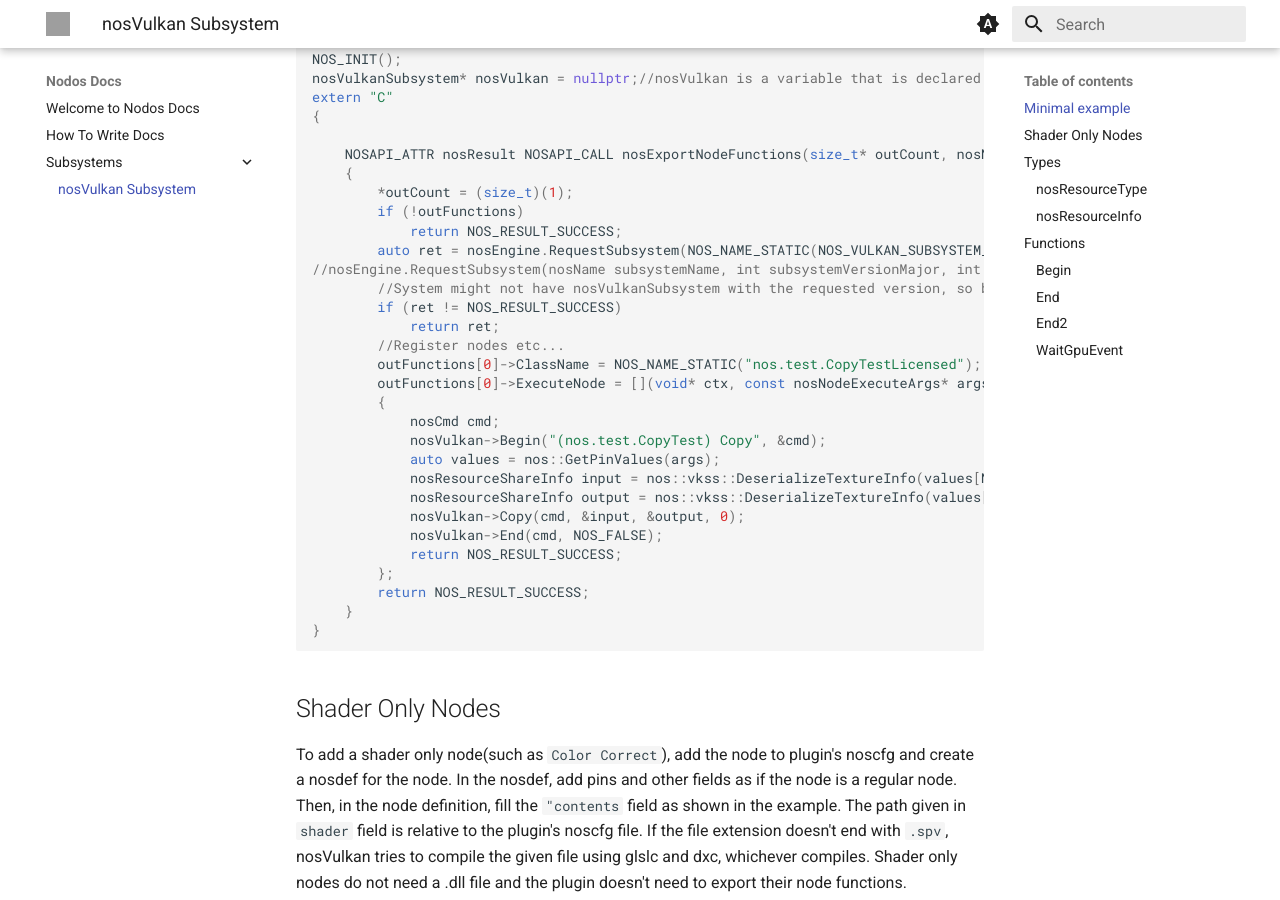
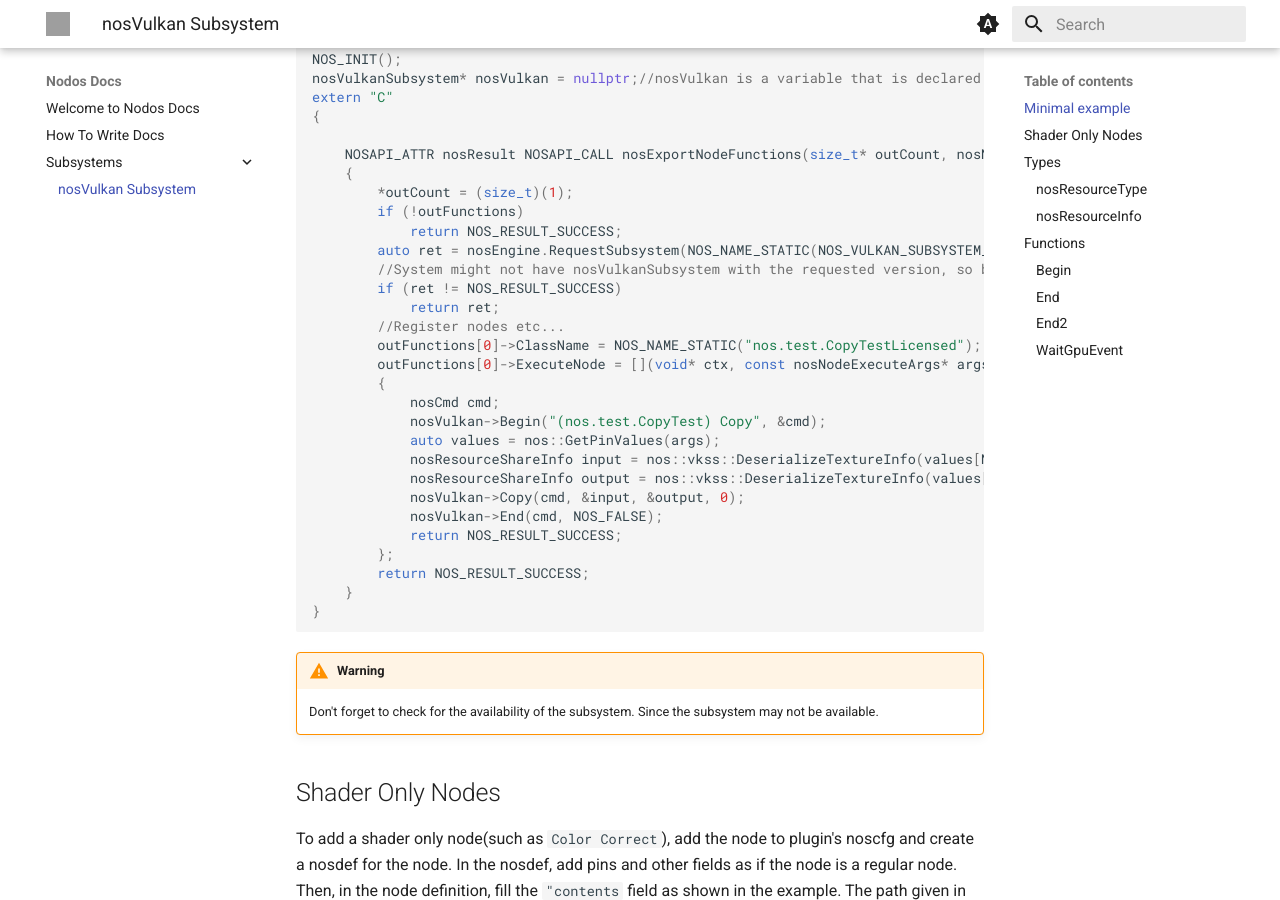
Before and after one commit to nodos-dev/docs, an MkDocs documentation site: the page built from docs/Subsystems/nosVulkan.md, in a window 1280 px wide and 900 px high, scrolled down 1040 px. Built offline with MkDocs 1.6.1 and Material for MkDocs 9.7.7, drawn with Linux system fonts in a browser that asks for light colours; grey boxes are pictures that could not be loaded.

Commit message:
Enabled admonition in mkdocs config and added Warning for subsystem availability check

````diff
--- a/docs/Subsystems/nosVulkan.md
+++ b/docs/Subsystems/nosVulkan.md
@@ -43,7 +43,6 @@ extern "C"
 		if (!outFunctions)
 			return NOS_RESULT_SUCCESS;
 		auto ret = nosEngine.RequestSubsystem(NOS_NAME_STATIC(NOS_VULKAN_SUBSYSTEM_NAME), 1, 0, (void**)&nosVulkan);
-//nosEngine.RequestSubsystem(nosName subsystemName, int subsystemVersionMajor, int subsystemVersionMinor, void** outSubsystemContextPtr)
 		//System might not have nosVulkanSubsystem with the requested version, so be sure to check for it.
 		if (ret != NOS_RESULT_SUCCESS)
 			return ret;
@@ -64,6 +63,9 @@ extern "C"
 	}
 }
 ```
+
+!!! warning
+	Don't forget to check for the availability of the subsystem. Since the subsystem may not be available.
 
 ## Shader Only Nodes
 To add a shader only node(such as `Color Correct`), add the node to plugin's noscfg and create a nosdef for the node. In the nosdef, add pins and other fields as if the node is a regular node. Then, in the node definition, fill the ``#!json "contents`` field as shown in the example. The path given in ``#!json shader`` field is relative to the plugin's noscfg file. If the file extension doesn't end with `.spv`, nosVulkan tries to compile the given file using glslc and dxc, whichever compiles. Shader only nodes do not need a .dll file and the plugin doesn't need to export their node functions.
--- a/mkdocs.yml
+++ b/mkdocs.yml
@@ -28,6 +28,7 @@ theme:
     - content.code.copy
     - content.code.select
 markdown_extensions:
+  - admonition
   - pymdownx.highlight:
       anchor_linenums: true
       line_spans: __span
````
